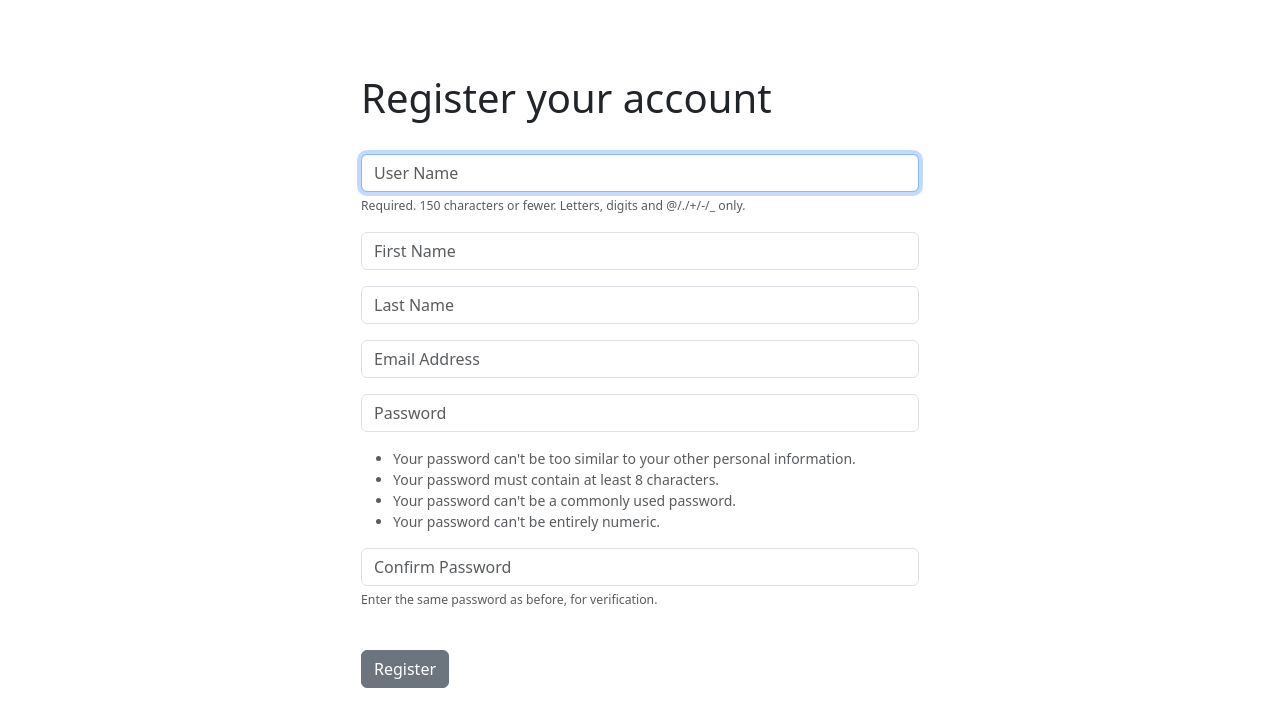
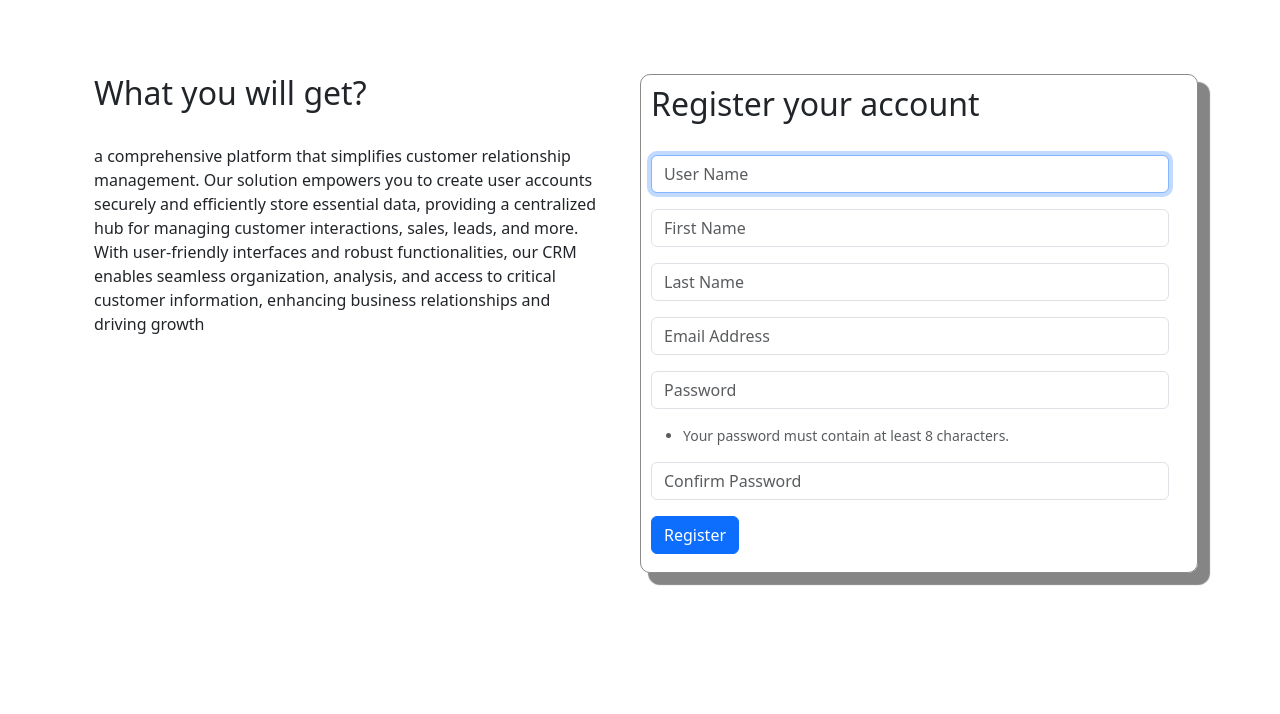
Before and after one commit to laiz-in/CRM-django-python, a Django app: page /register/ in a window 1280 px wide. Shown: the part 86-800 px from the top of the page. Run offline with Django 4.2, Linux system fonts and the light colour scheme.

Commit message:
made different UI

```diff
--- a/webapp/forms.py
+++ b/webapp/forms.py
@@ -20,17 +20,17 @@ class SignUpForm(UserCreationForm):
 		self.fields['username'].widget.attrs['class'] = 'form-control'
 		self.fields['username'].widget.attrs['placeholder'] = 'User Name'
 		self.fields['username'].label = ''
-		self.fields['username'].help_text = '<span class="form-text text-muted"><small>Required. 150 characters or fewer. Letters, digits and @/./+/-/_ only.</small></span>'
+		self.fields['username'].help_text = '<span class="form-text text-muted"><small></small></span>'
 
 		self.fields['password1'].widget.attrs['class'] = 'form-control'
 		self.fields['password1'].widget.attrs['placeholder'] = 'Password'
 		self.fields['password1'].label = ''
-		self.fields['password1'].help_text = '<ul class="form-text text-muted small"><li>Your password can\'t be too similar to your other personal information.</li><li>Your password must contain at least 8 characters.</li><li>Your password can\'t be a commonly used password.</li><li>Your password can\'t be entirely numeric.</li></ul>'
+		self.fields['password1'].help_text = '<ul class="form-text text-muted small"><li>Your password must contain at least 8 characters.</li></ul>'
 
 		self.fields['password2'].widget.attrs['class'] = 'form-control'
 		self.fields['password2'].widget.attrs['placeholder'] = 'Confirm Password'
 		self.fields['password2'].label = ''
-		self.fields['password2'].help_text = '<span class="form-text text-muted"><small>Enter the same password as before, for verification.</small></span>'
+		self.fields['password2'].help_text = '<span class="form-text text-muted"><small></small></span>'
 
 
 
--- /dev/null
+++ b/webapp/static/js.js
@@ -0,0 +1,13 @@
+
+document.addEventListener('DOMContentLoaded', function () {
+    const alertElements = document.querySelectorAll('.alert');
+
+    alertElements.forEach(function (alert) {
+        setTimeout(function () {
+            alert.classList.add('visually-hidden');
+            setTimeout(function () {
+                alert.remove();
+            }, 1000); // Change delay if necessary
+        }, 1000); // Time in milliseconds - 3 seconds
+    });
+});
--- a/webapp/static/styles.css
+++ b/webapp/static/styles.css
@@ -3,18 +3,31 @@
     vertical-align: middle;
     margin-right: 10px;
 }
-.loginview{
-    border-radius: 25px;
-    border: 2px solid black;
+.describeview .loginview{
+    border-radius: 10px;
+    border: 1px solid rgb(141, 138, 138);
     padding: 10px;
+    box-shadow: 10px 10px 1px 2px rgba(12, 12, 12, 0.5); /* offsetX offsetY blur spread color */
+
 }
-.describeview{
-    padding: 10px;
-}
+
 .describeview p{
     text-wrap:pretty;
     padding-right: 18px;
 }
+
+
+
+
+
+
+
+
+
+
+
+
+
 @media (min-width: 1200px) {
     .navbar {
         margin-left: 17%;
@@ -24,7 +37,6 @@
 }
 
 
-
 @media (max-width: 767px) {
     .navbar-logo{
         max-height: 30px;
--- a/webapp/templates/base.html
+++ b/webapp/templates/base.html
@@ -5,14 +5,15 @@
     <meta charset="utf-8">
     <meta name="viewport" content="width=device-width, initial-scale=1">
     <title>Django CRM</title>
-    <link rel="stylesheet" href="static/styles.css">
+    <link rel="stylesheet" href="{% static 'styles.css' %}">
+    <script src="{% static 'js.js' %}"></script>
+
     <link href="https://cdn.jsdelivr.net/npm/bootstrap@5.3.0-alpha1/dist/css/bootstrap.min.css" rel="stylesheet" integrity="sha384-GLhlTQ8iRABdZLl6O3oVMWSktQOp6b7In1Zl3/Jr59b6EGGoI1aFkw7cmDA6j6gD" crossorigin="anonymous">
   </head>
-  <body >
+  <body>
     {% include 'navbar.html' %}
 
     <div class="container">
-
       <br/>
       {% if messages %}
         {% for message in messages %}
@@ -20,15 +21,15 @@
             {{ message }}
             <button type="button" class="btn-close" data-bs-dismiss="alert" aria-label="Close"></button>
           </div>
-
-
         {% endfor %}
       {% endif %}
 
       {% block content %}
-      {% endblock%}
+      {% endblock %}
     </div>
 
-    <script src="https://cdn.jsdelivr.net/npm/bootstrap@5.3.0-alpha1/dist/js/bootstrap.bundle.min.js" integrity="sha384-w76AqPfDkMBDXo30jS1Sgez6pr3x5MlQ1ZAGC+nuZB+EYdgRZgiwxhTBTkF7CXvN" crossorigin="anonymous"></script>
+    <script src="https://cdn.jsdelivr.net/npm/bootstrap@5.3.0-alpha1/dist/js/bootstrap.bundle.min.js" integrity="sha384-w76AqPfDkMBDXo30jS1Sgez6pr3x5MlQ1ZAGC+nuZB+EYdgRZgiwxhTBTkF7CXvN" crossorigin="anonymous">
+
+    </script>
   </body>
 </html>
--- a/webapp/templates/home.html
+++ b/webapp/templates/home.html
@@ -72,7 +72,7 @@
                   <div class="mb-3">
                       <input type="password" class="form-control" name="password" placeholder="Password" required>
                   </div>
-                  <button type="submit" class="btn btn-secondary">Login</button>
+                  <button type="submit" class="btn btn-primary">Login</button>
                   <br>
                   <br>
               </form>
--- a/webapp/templates/navbar.html
+++ b/webapp/templates/navbar.html
@@ -2,7 +2,9 @@
 
 <nav class="navbar navbar-expand-lg navbar-dark bg-dark">
   <div class="container-fluid">
-    <a class="navbar-brand" href="{% url 'home' %}"><img src="static/assets/logocrm.png" alt=" " class="navbar-logo"></a>
+    <a class="navbar-brand" href="{% url 'home' %}">
+      <img src="{% static 'assets/logocrm.png' %}" alt="" class="navbar-logo">
+  </a>
 
       <button class="navbar-toggler" type="button" data-bs-toggle="collapse" data-bs-target="#navbarSupportedContent" aria-controls="navbarSupportedContent" aria-expanded="false" aria-label="Toggle navigation">
       <span class="navbar-toggler-icon"></span>
--- a/webapp/templates/register.html
+++ b/webapp/templates/register.html
@@ -2,10 +2,19 @@
 {% block content %}
 {% load static %}
 
-<div class="col-md-6 offset-md-3">
-<h1>Register your account</h1>
+<!--===========================================================-->
+<div class="container describeview">
+	<div class="row">
+		<div class="col-md-6 left-register">
+			<!-- Left side - Information about your website -->
+			<h2>What you will get?</h2>
+			<br>
+			<p>a comprehensive platform that simplifies customer relationship management. Our solution empowers you to create user accounts securely and efficiently store essential data, providing a centralized hub for managing customer interactions, sales, leads, and more. With user-friendly interfaces and robust functionalities, our CRM enables seamless organization, analysis, and access to critical customer information, enhancing business relationships and driving growth</p>
+		</div>
+		<div class="col-md-6 loginview">
+			<!-- Right side - Login form -->
+			<h2>Register your account</h2>
 			<br/>
-
 			<form method="POST" action="">
 				{% csrf_token %}
 				{% if form.errors %}
@@ -19,15 +28,10 @@
 						<button type="button" class="btn-close" data-bs-dismiss="alert" aria-label="Close"></button>
 						</div>
 					{% endif %}
-
 				{{ form.as_p }}
-
-	<br/>
-	  <button type="submit" class="btn btn-secondary">Register</button>
+				<button type="submit" class="btn btn-primary mb-2">Register</button>
 			</form>
-
-
-
 		</div>
-
+	</div>
+</div>
 {% endblock %}
```
Lines whose indentation alone changed are shown as unchanged.
